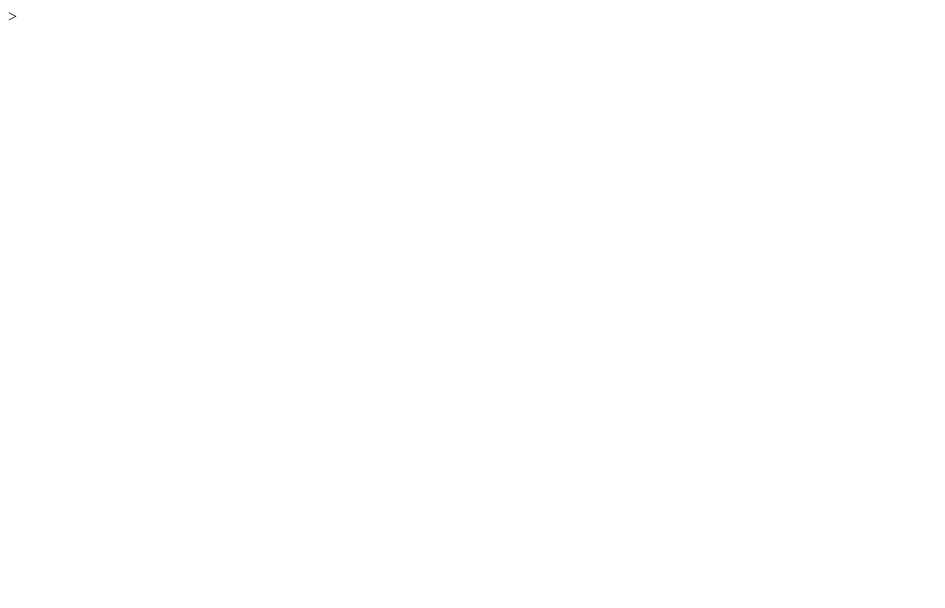
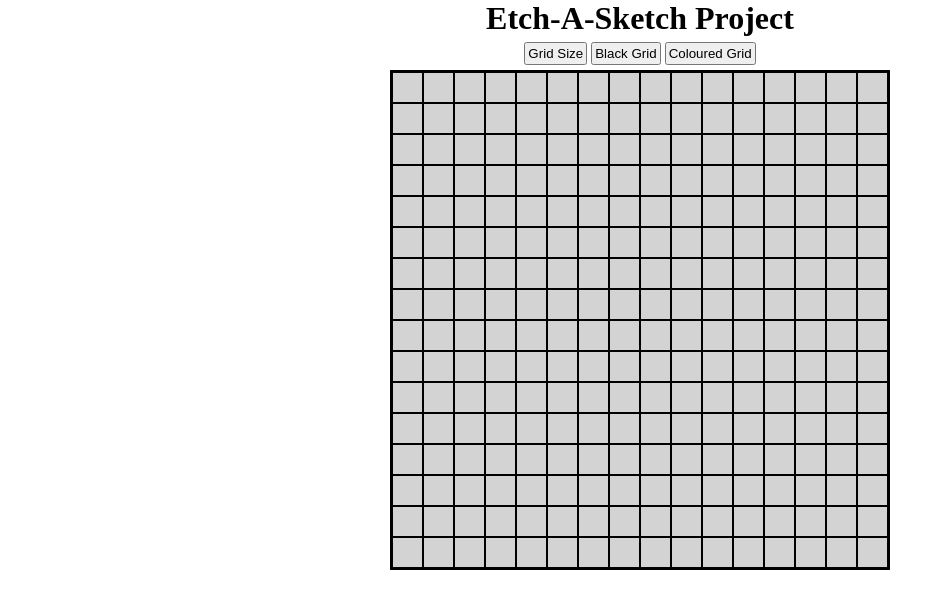
Before and after one commit to mckarov26/Project-Etch-a-Sketch, a plain HTML site: page index.html in a window 1280 px wide. Shown: the whole page, without its empty margins (0-945 px from the left). Drawn offline with Linux system fonts and the light colour scheme.

Commit message:
modified index.html, script.js and style.css
- Create a webpage with a 16x16 grid of square divs using JavaScript
- Added some buttons and div in index.html file.
- Added some styling in style.css file.

```diff
--- a/index.html
+++ b/index.html
@@ -3,9 +3,18 @@
     <head>
         <meta charset="UTF-8">
         <meta name="viewport" content="width=device-width, initial-scale=1.0">
-        <title>Etch-A-Sketch</title>
-   </head>>
+        <link rel="stylesheet" href="style.css">
+        <script src="script.js" defer></script>
+        <title>Etch-A-Sketch </title>
+    </head>
     <body>
+        <header>
+            <h1>Etch-A-Sketch Project</h1>
 
+        </header>
+        <button id="gridSize">Grid Size</button>
+        <button id="blackGrid">Black Grid</button>
+        <button id="colouredGrid">Coloured Grid</button>
+        <div id="container"></div>
     </body>
 </html>
--- a/script.js
+++ b/script.js
@@ -0,0 +1,38 @@
+const container = document.getElementById("container");
+
+
+
+//const size = prompt("Choose 1-50"); // number of squares per row or column.
+const size = 16;
+
+
+document.documentElement.style.setProperty("--size", size)
+const createGrid = (size) => {
+
+    for (let i = 0; i < size * size; i++) {
+
+        const divCell = document.createElement("div");
+        divCell.classList.add("cell");
+        container.appendChild(divCell);
+
+
+
+        divCell.addEventListener("mouseover", () => {
+            divCell.style.backgroundColor = "red";
+
+        })
+
+        divCell.addEventListener("mouseleave", () => {
+            divCell.style.backgroundColor = "lightgrey"
+            divCell.style.transition ="background-color 3s"
+        })
+
+        }
+
+
+}
+
+document.getElementById("gridSize")
+
+
+createGrid(size);
--- a/style.css
+++ b/style.css
@@ -0,0 +1,37 @@
+* {
+    box-sizing: border-box;
+    margin: 0;
+    padding: 0;
+}
+
+
+body {
+
+    text-align: center;
+}
+#container {
+    display: flex;
+    margin: 0 auto;
+    width: 500px;
+    height: 500px;
+    flex-wrap: wrap;
+    border: 2px solid black;
+
+}
+
+button {
+    margin: 5px 0px;
+    padding: 2px;
+}
+
+.cell {
+    display: flex;
+    flex: 1 1 calc(100% / var(--size));
+    width: 20px;
+    height: calc(100% / var(--size));
+    background-color: lightgrey;
+    border: 1px solid black;
+    margin: 0px; /* Optional spacing between cells */
+
+
+}
```
